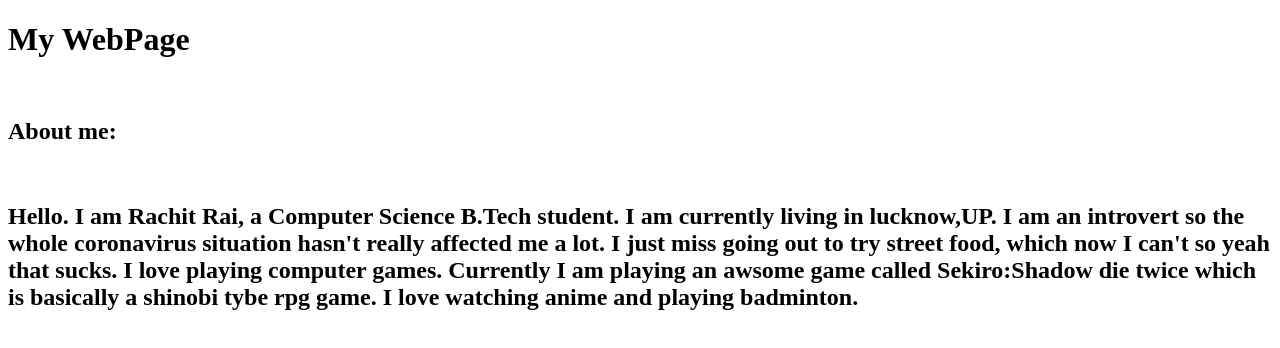
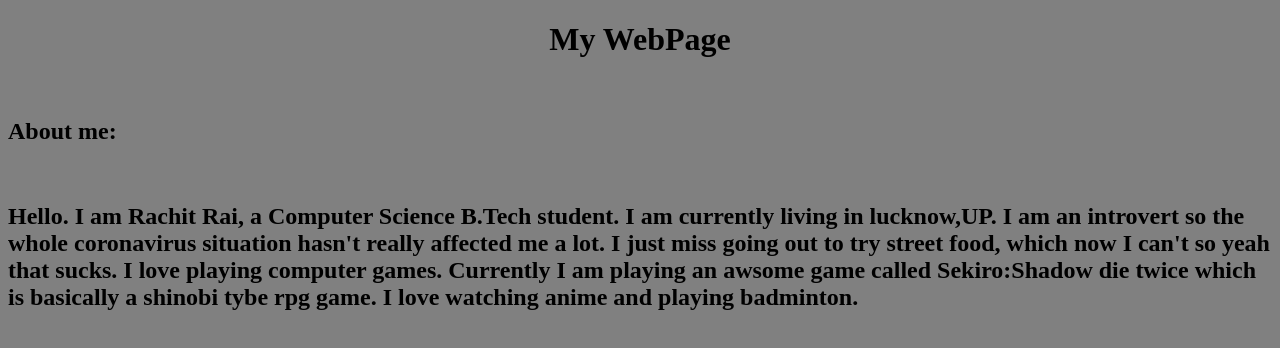
Before and after one commit to rachitrai99/FullStackGClassPractical, a plain HTML site: page Assignment_1_&_2/index.html in a window 1280 px wide. Drawn offline with Linux system fonts and the light colour scheme.

Commit message:
second commit

```diff
--- a/Assignment_1_&_2/index.html
+++ b/Assignment_1_&_2/index.html
@@ -5,8 +5,8 @@
     <meta name="viewport" content="width=device-width, initial-scale=1.0">
     <title>Assignment 1</title>
 </head>
-<body>
-    <h1><b>My WebPage</b></h1>
+<body style="background-color:grey">
+    <h1 align=center><b>My WebPage</b></h1>
     <br>
     <h2><b>About me:</b></h2>
     <br>
```
